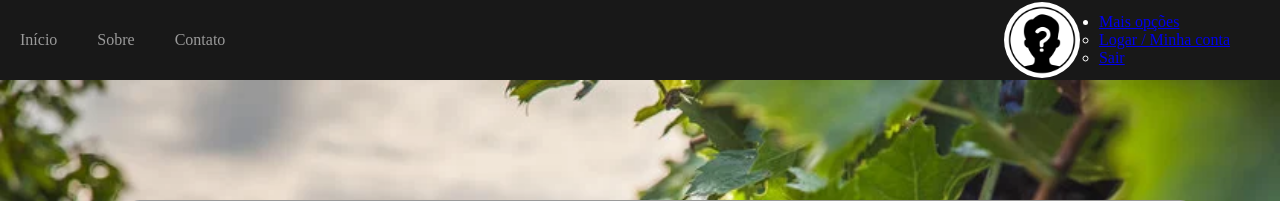
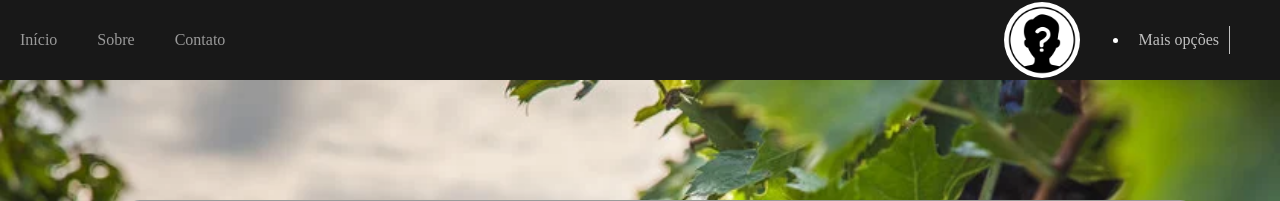
Before and after one commit to IanCamposDeAssis/Site-de-vinhos, a PHP site: page / in a window 1280 px wide. Shown: the top 201 px of the page. Run offline with PHP 8.4, Linux system fonts and the light colour scheme; some web fonts are replaced.

Commit message:
Update styles.css

```diff
--- a/style/styles.css
+++ b/style/styles.css
@@ -79,6 +79,34 @@ main {
     color:#FFF;
 }
 
+.menuX li{
+	position: relative;
+	float:left;
+	border-right: 1px solid #c0c0c0;
+}
+.menuX li a{color:#c0c0c0;text-decoration:none;padding:5px 10px; display: block;}
+.menuX li a:hover{
+	background:#333;
+	color:#fff;
+	-moz-box-shadow: 0 3px 10px 0 blue;
+	-webkit-box-shadow: 0 3px 10px 0 blue;
+	text-shadow:0px 0px 5px blue;
+}
+.menuX li ul{
+	position:absolute;
+	top:25px;
+	left:0;
+	background-color:black;
+	display: none;
+}
+.menuX li:hover ul, .menuX li.over ul{display:block;}
+.menuX li ul li{
+	border:1px solid #c0c0c0;
+	display:block;
+	width:150px;
+}
+
+
 .fundo {
     background-image: url(../assets/vinicula-principal.webp);
     background-repeat: no-repeat;
```
